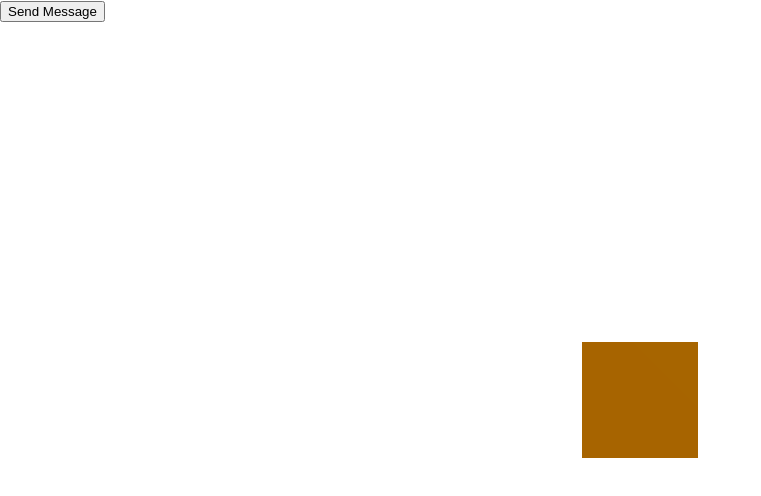
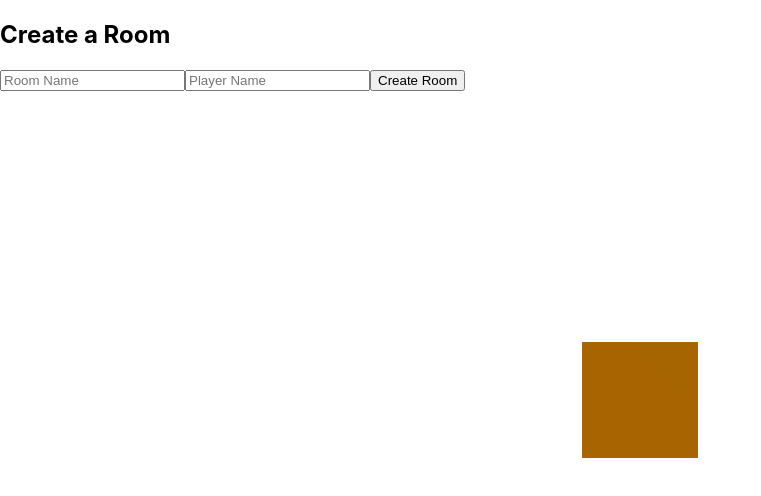
Before and after one commit to 1-StarKing/Pong-Game, a React (Create React App) app: page / in a window 1280 px wide. Shown: the top 496 px of the page, without its empty margins (0-761 px from the left). Built offline with nearby package versions, Linux system fonts and the light colour scheme; no server answers.

Commit message:
Server and CreateRoomForm Fixes

```diff
--- a/package.json
+++ b/package.json
@@ -13,6 +13,7 @@
     "@types/react": "^18.3.3",
     "@types/react-dom": "^18.3.0",
     "@types/three": "^0.166.0",
+    "nodemon": "^3.1.4",
     "react": "^18.3.1",
     "react-dom": "^18.3.1",
     "react-scripts": "5.0.1",
--- a/src/App.tsx
+++ b/src/App.tsx
@@ -1,17 +1,13 @@
 import React from "react";
 import "./App.css";
+import CreateRoom from "./components/CreateRoomForm";
 import ThreeScene from "./components/ThreeScene";
-import useWebSocket from "./hooks/useWebSocket";
 
 function App() {
-  const { sendMessage } = useWebSocket("ws://localhost:8080");
-  const sendMessageTest = () => {
-    sendMessage("Hello WebSocket!");
-  };
   return (
     <div className="App">
       <ThreeScene />
-      <button onClick={sendMessageTest}>Send Message</button>
+      <CreateRoom />
     </div>
   );
 }
--- /dev/null
+++ b/src/components/CreateRoomForm.tsx
@@ -0,0 +1,39 @@
+import React, { useState } from "react";
+import useWebSocket from "../hooks/useWebSocket";
+
+const CreateRoom = () => {
+  const [roomName, setRoomName] = useState("");
+  const [playerName, setPlayerName] = useState("");
+
+  const { createRoom } = useWebSocket("ws://localhost:8080");
+
+  const handleCreateRoom = () => {
+    if (roomName && playerName) {
+      createRoom(roomName, playerName);
+      console.log(`Room Created: ${roomName}, Player: ${playerName}`);
+    } else {
+      alert("Please fill in both room name and player name.");
+    }
+  };
+
+  return (
+    <div>
+      <h2>Create a Room</h2>
+      <input
+        type="text"
+        placeholder="Room Name"
+        value={roomName}
+        onChange={(e) => setRoomName(e.target.value)}
+      />
+      <input
+        type="text"
+        placeholder="Player Name"
+        value={playerName}
+        onChange={(e) => setPlayerName(e.target.value)}
+      />
+      <button onClick={handleCreateRoom}>Create Room</button>
+    </div>
+  );
+};
+
+export default CreateRoom;
--- a/src/hooks/useWebSocket.tsx
+++ b/src/hooks/useWebSocket.tsx
@@ -1,4 +1,5 @@
 import { useEffect, useRef } from "react";
+
 const useWebSocket = (url: string) => {
   const ws = useRef<WebSocket | null>(null);
   useEffect(() => {
@@ -10,11 +11,14 @@ const useWebSocket = (url: string) => {
       ws.current?.close();
     };
   }, [url]);
-  const sendMessage = (message: string) => {
+  const createRoom = (roomName: string, playerName: string) => {
+    const data = { roomName, playerName, type: "createRoom" };
+
     if (ws.current && ws.current.readyState === WebSocket.OPEN) {
-      ws.current.send(message);
+      ws.current.send(JSON.stringify(data));
     }
   };
-  return { sendMessage };
+  return { createRoom };
 };
+
 export default useWebSocket;
```
Also changed, not shown: 2 other files (tests, documents, lock files or other folders).
